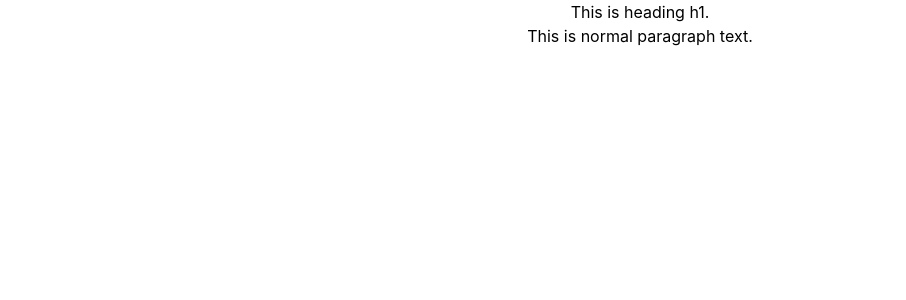
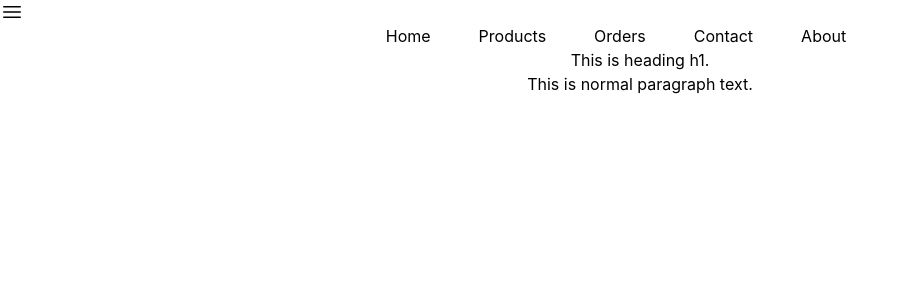
Before and after one commit to raselASrock/react-with-tailwind, a React (Create React App) app: page / in a window 1280 px wide. Shown: the top 300 px of the page, without its empty margins (0-906 px from the left). Built offline with nearby package versions, Linux system fonts and the light colour scheme.

Commit message:
btn-interaction

```diff
--- a/package.json
+++ b/package.json
@@ -3,6 +3,7 @@
   "version": "0.1.0",
   "private": true,
   "dependencies": {
+    "@heroicons/react": "^2.0.11",
     "@testing-library/jest-dom": "^5.16.5",
     "@testing-library/react": "^13.4.0",
     "@testing-library/user-event": "^13.5.0",
--- a/src/App.js
+++ b/src/App.js
@@ -1,9 +1,11 @@
-import logo from './logo.svg';
+
 import './App.css';
+import NavBar from './Components/NavBar/NavBar';
 
 function App() {
   return (
     <div className="App">
+      <NavBar></NavBar>
       <h1>This is heading h1.</h1>
       <p>This is normal paragraph text.</p>
     </div>
--- /dev/null
+++ b/src/Components/Link/Link.js
@@ -0,0 +1,13 @@
+import React from 'react';
+
+const Link = ({route}) => {
+    return (
+        <div>
+            <li className='mr-12'>
+                <a href={route.path}>{route.name}</a>
+                </li>
+        </div>
+    );
+};
+
+export default Link;
--- /dev/null
+++ b/src/Components/NavBar/NavBar.js
@@ -0,0 +1,30 @@
+import React, { useState } from 'react';
+import Link from '../Link/Link';
+import { Bars3Icon, XMarkIcon } from '@heroicons/react/24/solid'
+
+const NavBar = () => {
+    const [open,setOpen] = useState(false)
+    const routes = [
+        {id: 1, name: 'Home', path: '/home'},
+        {id: 2, name: 'Products', path: '/home'},
+        {id: 3, name: 'Orders', path: '/home'},
+        {id: 4, name: 'Contact', path: '/home'},
+        {id: 5, name: 'About', path: '/home'},
+    ]
+    return (
+        <nav>
+            {
+                // open ? 'close-icon' : 'open-icon'
+                open ? <XMarkIcon onClick={() => setOpen(!open)} className="h-6 w-6"/>
+                 : <Bars3Icon onClick={() => setOpen(!open)} className="h-6 w-6"/>
+            }
+            <ul className='md:flex justify-center'>
+                {
+                    routes.map(route => <Link key={route.id} route = {route}></Link>)
+                }
+            </ul>
+        </nav>
+    );
+};
+
+export default NavBar;
```
Also changed, not shown: 1 other file (tests, documents, lock files or other folders).
